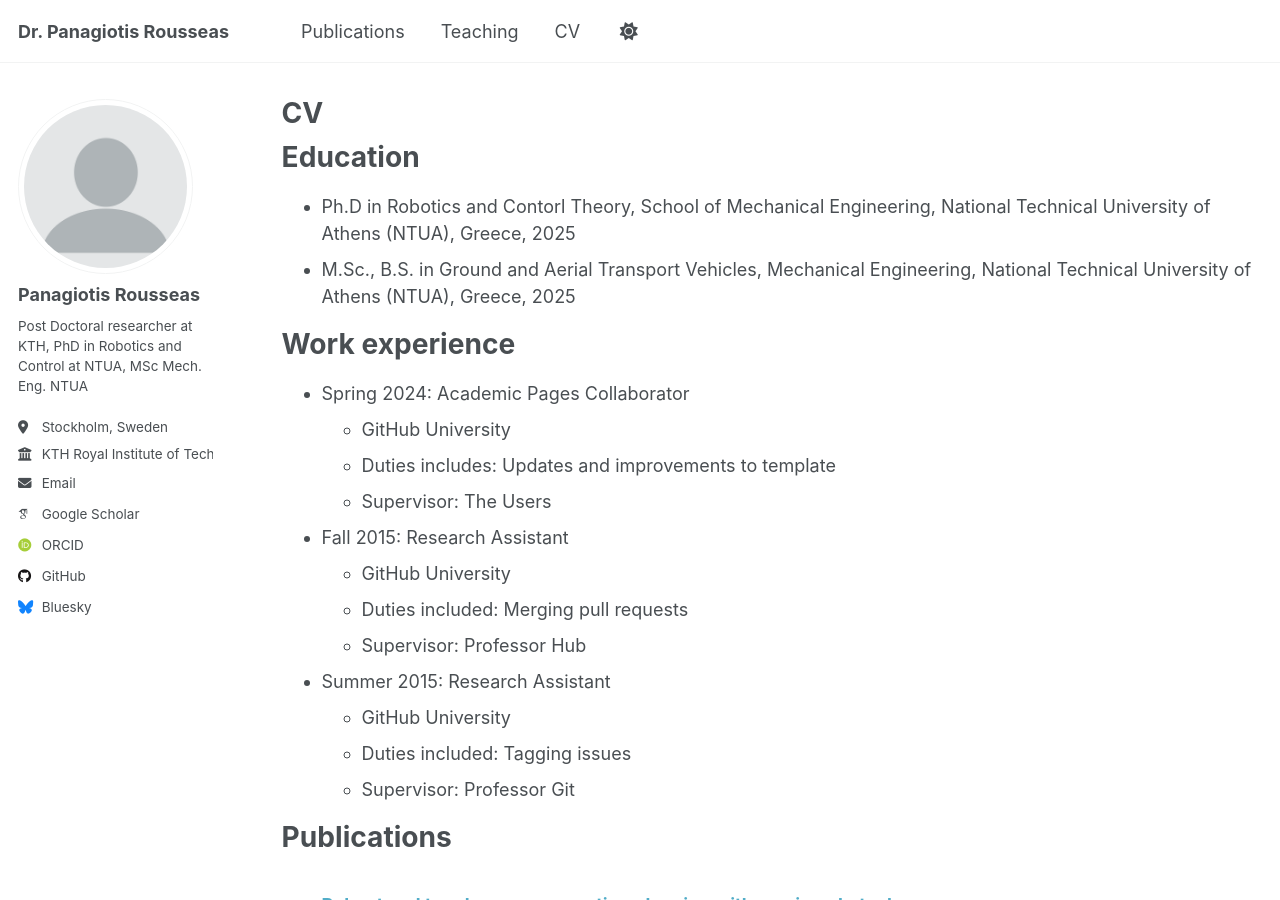
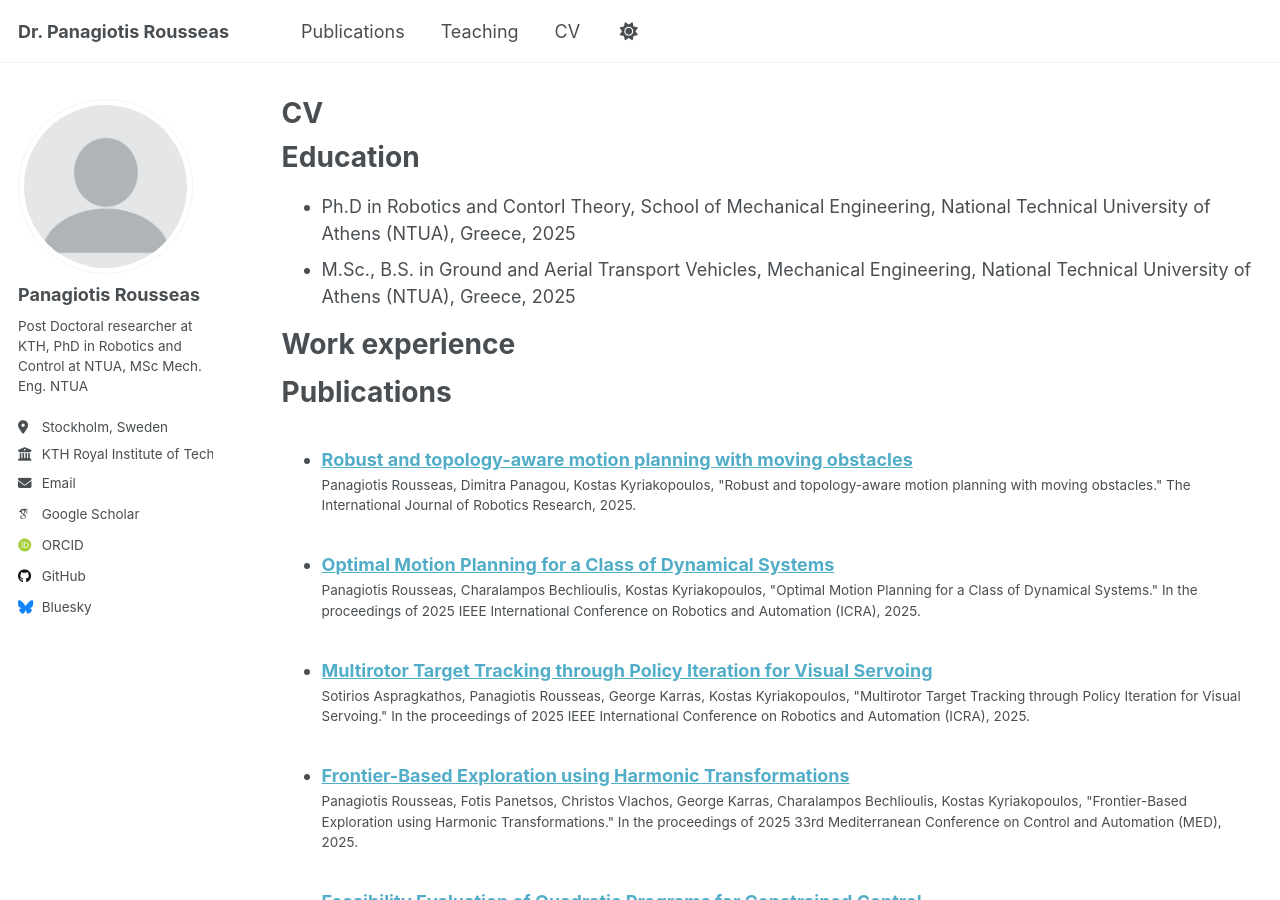
Before and after one commit to panosrousseas/panosrousseas.github.io, a Jekyll site: the page built from _pages/cv.md, in a window 1280 px wide and 900 px high. Built offline with Jekyll 4.4.1, drawn with Linux system fonts in a browser that asks for light colours; some web fonts are replaced; a script that is not in the unit is left out.

Commit message:
Update cv.md

```diff
--- a/_pages/cv.md
+++ b/_pages/cv.md
@@ -16,20 +16,6 @@ Education
 
 Work experience
 ======
-* Spring 2024: Academic Pages Collaborator
-  * GitHub University
-  * Duties includes: Updates and improvements to template
-  * Supervisor: The Users
-
-* Fall 2015: Research Assistant
-  * GitHub University
-  * Duties included: Merging pull requests
-  * Supervisor: Professor Hub
-
-* Summer 2015: Research Assistant
-  * GitHub University
-  * Duties included: Tagging issues
-  * Supervisor: Professor Git
 
 
 Publications
```
